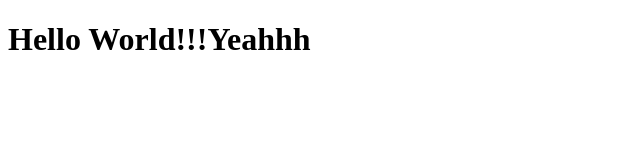
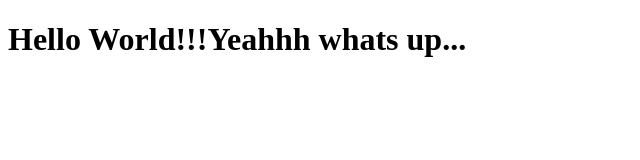
Before and after one commit to Kanikahans/TestRepoForAngular, a plain HTML site: page index.html in a window 1280 px wide. Shown: the whole page, without its empty margins (0-640 px from the left). Drawn offline with Linux system fonts and the light colour scheme.

Commit message:
Next version

```diff
--- a/index.html
+++ b/index.html
@@ -5,7 +5,7 @@
     </head>
     <body>
         <h1>
-            Hello World!!!Yeahhh
+            Hello World!!!Yeahhh whats up...
         </h1>
     </body>
 </html>
```
